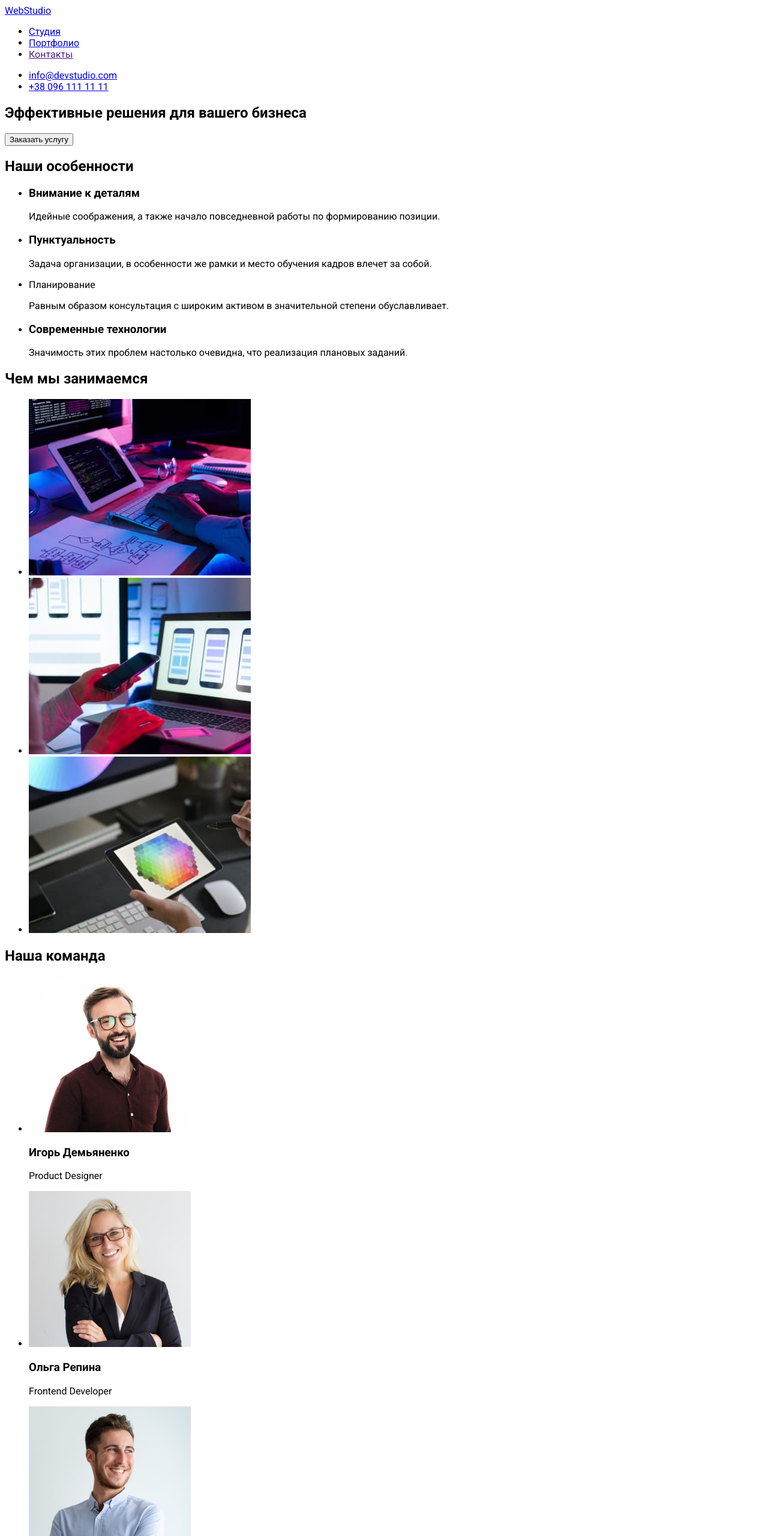
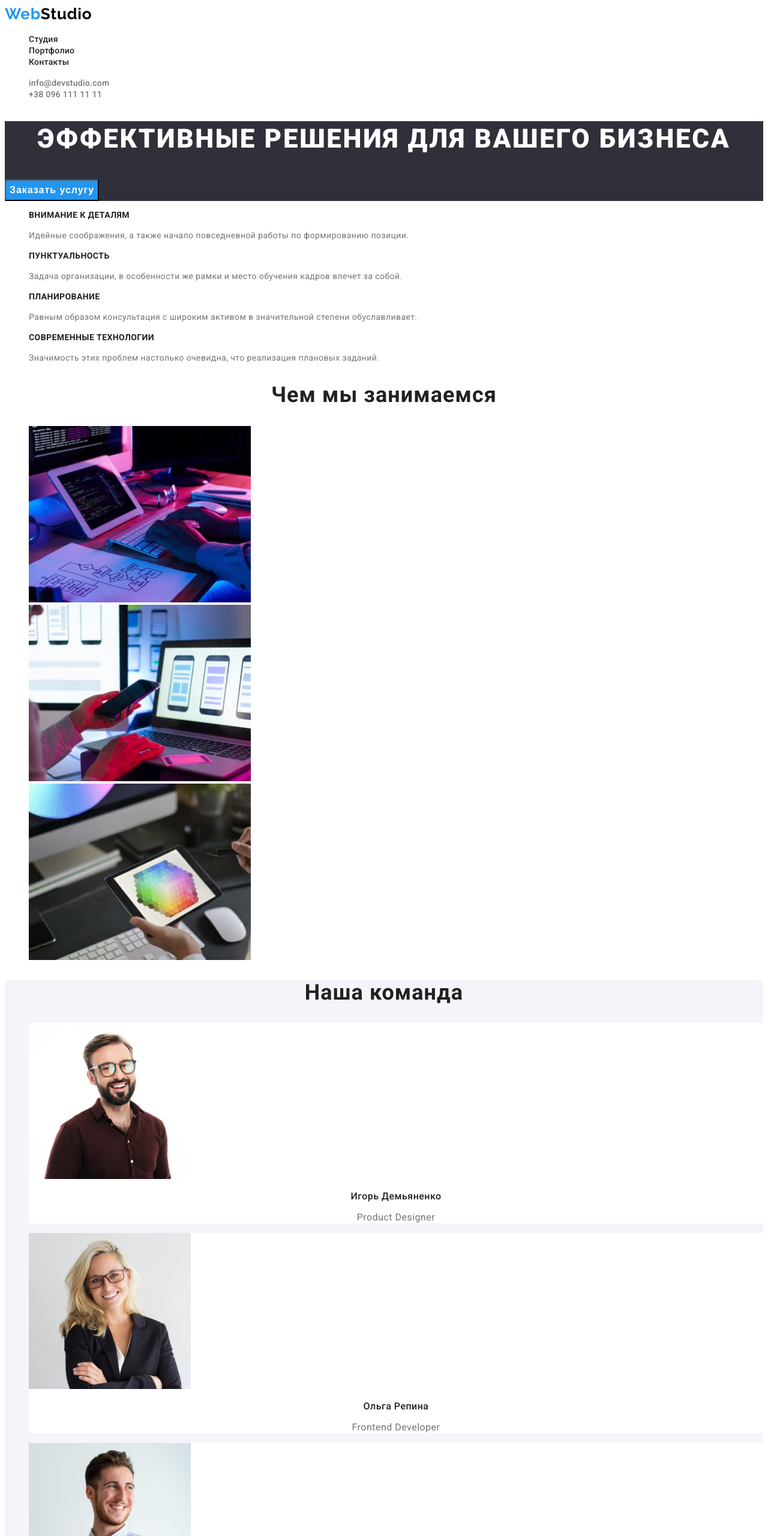
Before and after one commit to VadymChutur/goit-markup-hw-02, a plain HTML site: page index.html in a window 1280 px wide. Shown: the top 2560 px of the page at 60% size. Drawn offline with Linux system fonts and the light colour scheme.

Commit message:
add hiden class add css classes

```diff
--- a/css/style.css
+++ b/css/style.css
@@ -8,8 +8,241 @@
   --secondary-color: #000000;
   --main-background: #2f303a;
   --secondary-background: #f5f4fa;
+  --third-background: #ffffff;
+  --four-background: #e5e5e5;
+}
+
+.visually-hidden {
+  position: absolute;
+  white-space: nowrap;
+  width: 1px;
+  height: 1px;
+  overflow: hidden;
+  border: 0;
+  padding: 0;
+  clip: rect(0 0 0 0);
+  clip-path: inset(50%);
+  margin: -1px;
 }
 
 body {
   font-family: "Roboto", sans-serif;
 }
+
+.address {
+  font-style: normal;
+}
+.list {
+  list-style: none;
+}
+
+.link {
+  text-decoration: none;
+}
+
+/* ----------------------------------------------------------------header-------------------------------------------------------------- */
+.header {
+  background-color: var(--third-background);
+}
+.header-logo {
+  font-family: "Raleway", sans-serif;
+  font-weight: 700;
+  font-size: 26px;
+  line-height: 1.19;
+  letter-spacing: 0.03em;
+  color: var(--secondary-color);
+}
+.header-logo-main {
+  color: var(--accent-color);
+}
+
+.header-link:hover,
+.header-link:focus,
+.header-logo:focus,
+.header-logo:hover {
+  color: var(--accent-color);
+}
+
+.header-link {
+  font-weight: 500;
+  font-size: 14px;
+  line-height: 1.14;
+  letter-spacing: 0.02em;
+  color: var(--main-text);
+}
+
+.header-link-contacts {
+  font-weight: 500;
+  font-size: 14px;
+  line-height: 1.14;
+  letter-spacing: 0.02em;
+  color: var(--secondary-text);
+}
+
+.header-link-contacts:hover,
+.header-link-contacts:hover {
+  color: var(--accent-color);
+}
+
+/* ----------------------------------------------------------------header-------------------------------------------------------------- */
+
+.hero {
+  background-color: var(--main-background);
+}
+
+.hero-title {
+  font-weight: 900;
+  font-size: 44px;
+  line-height: 1.36;
+  text-align: center;
+  letter-spacing: 0.06em;
+  text-transform: uppercase;
+  color: var(--main-title);
+}
+
+.hero-btn {
+  font-weight: 700;
+  font-size: 16px;
+  line-height: 1.88;
+  letter-spacing: 0.06em;
+  background-color: var(--accent-color);
+  color: var(--main-title);
+}
+
+/* ----------------------------------------------------------------features-------------------------------------------------------------- */
+
+.features-item-title {
+  font-weight: 700;
+  font-size: 14px;
+  line-height: 1.14;
+  letter-spacing: 0.03em;
+  text-transform: uppercase;
+  color: var(--secondary-title);
+}
+.featers-item-text {
+  font-size: 14px;
+  line-height: 1.71;
+  letter-spacing: 0.03em;
+  color: var(--secondary-text);
+}
+
+/* ----------------------------------------------------------------about-------------------------------------------------------------- */
+
+.about-title {
+  font-size: 36px;
+  line-height: 1.16;
+  text-align: center;
+  letter-spacing: 0.03em;
+  color: var(--secondary-title);
+}
+
+/* ----------------------------------------------------------------team-------------------------------------------------------------- */
+
+.team {
+  background-color: var(--secondary-background);
+}
+.team-title {
+  font-size: 36px;
+  line-height: 1.16;
+  text-align: center;
+  letter-spacing: 0.03em;
+  color: var(--secondary-title);
+}
+
+.team-item {
+  background-color: var(--third-background);
+}
+
+.team-item-title {
+  font-weight: 500;
+  font-size: 16px;
+  line-height: 1.18;
+  text-align: center;
+  letter-spacing: 0.03em;
+  color: var(--secondary-title);
+}
+.team-item-text {
+  font-weight: 400;
+  font-size: 16px;
+  line-height: 1.18;
+  text-align: center;
+  letter-spacing: 0.03em;
+  color: var(--secondary-text);
+}
+
+/* ----------------------------------------------------------------footer-------------------------------------------------------------- */
+
+.footer {
+  background-color: var(--main-background);
+}
+.footer-logo {
+  font-family: "Raleway", sans-serif;
+  font-weight: 700;
+  font-size: 26px;
+  line-height: 1.19x;
+  letter-spacing: 0.03em;
+  color: var(--main-title);
+}
+
+.footer-logo-main {
+  color: var(--accent-color);
+}
+
+.footer-logo:hover,
+.footer-logo:focus {
+  color: var(--accent-color);
+}
+
+.footer-list {
+}
+.footer-address-link {
+  font-weight: 400;
+  font-size: 14px;
+  line-height: 1.71;
+  letter-spacing: 0.03em;
+  color: var(--main-title);
+}
+.footer-contacts-link {
+  font-size: 14px;
+  line-height: 1.71;
+  letter-spacing: 0.03em;
+  color: var(--third-text);
+}
+
+.footer-address-link:hover,
+.footer-address-link:focus,
+.footer-contacts-link:hover,
+.footer-contacts-link:focus {
+  color: var(--accent-color);
+}
+
+/* ----------------------------------------------------------------portfolio-------------------------------------------------------------- */
+
+.portfolio-item-btn {
+  font-weight: 500;
+  font-size: 16px;
+  line-height: 1.62;
+  text-align: center;
+  letter-spacing: 0.03em;
+  color: var(--secondary-title);
+  background-color: var(--secondary-background);
+}
+
+.portfolio-item-btn:hover,
+.portfolio-item-btn:focus {
+  color: var(--main-title);
+  background-color: var(--accent-color);
+}
+
+.portfolio-item-title {
+  font-size: 18px;
+  line-height: 2;
+  letter-spacing: 0.06em;
+  color: var(--secondary-title);
+}
+.portfolio-item-text {
+  font-size: 16px;
+  line-height: 1.88;
+  letter-spacing: 0.03em;
+  color: var(--secondary-text);
+}
--- a/index.html
+++ b/index.html
@@ -16,20 +16,30 @@
   <body>
     <!--Header+logo+nav+tel-->
     <header class="header">
-      <a href="./index.html" class="header-logo"
+      <a href="./index.html" class="header-logo link"
         ><span class="header-logo-main">Web</span>Studio</a
       >
       <ul class="header-list list">
-        <li class="header-item"><a href="./index.html">Студия</a></li>
-        <li class="header-item"><a href="./portfolio.html">Портфолио</a></li>
-        <li class="header-item"><a href="">Контакты</a></li>
+        <li class="header-item">
+          <a href="./index.html" class="header-link link">Студия</a>
+        </li>
+        <li class="header-item">
+          <a href="./portfolio.html" class="header-link link">Портфолио</a>
+        </li>
+        <li class="header-item">
+          <a href="" class="header-link link">Контакты</a>
+        </li>
       </ul>
-      <ul class="header-list-contacts list">
+      <ul class="header-item-contacts list">
         <li class="header-item-contacts">
-          <a href="mailto:info@devstudio.com">info@devstudio.com</a>
+          <a href="mailto:info@devstudio.com" class="header-link-contacts link"
+            >info@devstudio.com</a
+          >
         </li>
-        <li class="header-item-contacts">
-          <a href="tel:+380961111111">+38 096 111 11 11</a>
+        <li class="header-item-contacts list">
+          <a href="tel:+380961111111" class="header-link-contacts link"
+            >+38 096 111 11 11</a
+          >
         </li>
       </ul>
     </header>
@@ -37,12 +47,12 @@
     <main>
       <!--hero-->
       <section class="hero">
-        <h1 class="hero-title title">Эффективные решения для вашего бизнеса</h1>
-        <button type="button" class="hero-btn btn">Заказать услугу</button>
+        <h1 class="hero-title">Эффективные решения для вашего бизнеса</h1>
+        <button type="button" class="hero-btn">Заказать услугу</button>
       </section>
       <!--osobennosti-->
       <section class="features">
-        <h2 class="features-title title">Наши особенности</h2>
+        <h2 class="features-title visually-hidden">Наши особенности</h2>
         <ul class="features-list list">
           <li class="features-item">
             <h3 class="features-item-title">Внимание к деталям</h3>
@@ -59,7 +69,7 @@
             </p>
           </li>
           <li class="features-item">
-            <h class="features-item-title" 3>Планирование</h>
+            <h3 class="features-item-title">Планирование</h3>
             <p class="featers-item-text">
               Равным образом консультация с широким активом в значительной
               степени обуславливает.
@@ -76,7 +86,7 @@
       </section>
       <!--o nas-->
       <section class="about">
-        <h2 class="about-title visually-hidden">Чем мы занимаемся</h2>
+        <h2 class="about-title">Чем мы занимаемся</h2>
         <ul class="about-list list">
           <li class="about-item">
             <img
@@ -141,7 +151,7 @@
             <h3 class="team-item-title">Николай Тарасов</h3>
             <p lang="en" class="team-item-text">Marketing</p>
           </li>
-          <li class="team--item">
+          <li class="team-item">
             <img
               src="./images/img-masters-4.jpg"
               alt="мастера"
@@ -157,24 +167,29 @@
     </main>
     <!--footer-->
     <footer class="footer">
-      <a href="./index.html" class="footer-logo"
+      <a href="./index.html" class="footer-logo link"
         ><span class="footer-logo-main">Web</span>Studio</a
       >
-      <address>
+      <address class="address">
         <ul class="footer-list list">
-          <li class="footer-item">
+          <li class="footer-item-contacts">
             <a
               href="https://goo.gl/maps/xhthGqDvfBJQsevo6"
               target="_blank"
               rel="noopener nofollow noreferrer"
+              class="footer-address-link link"
               >г. Киев, пр-т Леси Украинки, 26</a
             >
           </li>
-          <li class="footer-item">
-            <a href="mailto:info@example.com">info@example.com</a>
+          <li class="footer-item-contacts">
+            <a href="mailto:info@example.com" class="footer-contacts-link link"
+              >info@example.com</a
+            >
           </li>
-          <li class="footer-item">
-            <a href="tel:+380991111111">+38 099 111 11 11</a>
+          <li class="footer-item-contacts">
+            <a href="tel:+380991111111" class="footer-contacts-link link"
+              >+38 099 111 11 11</a
+            >
           </li>
         </ul>
       </address>
```
Also changed, not shown: portfolio.html (+40 -25 lines).
